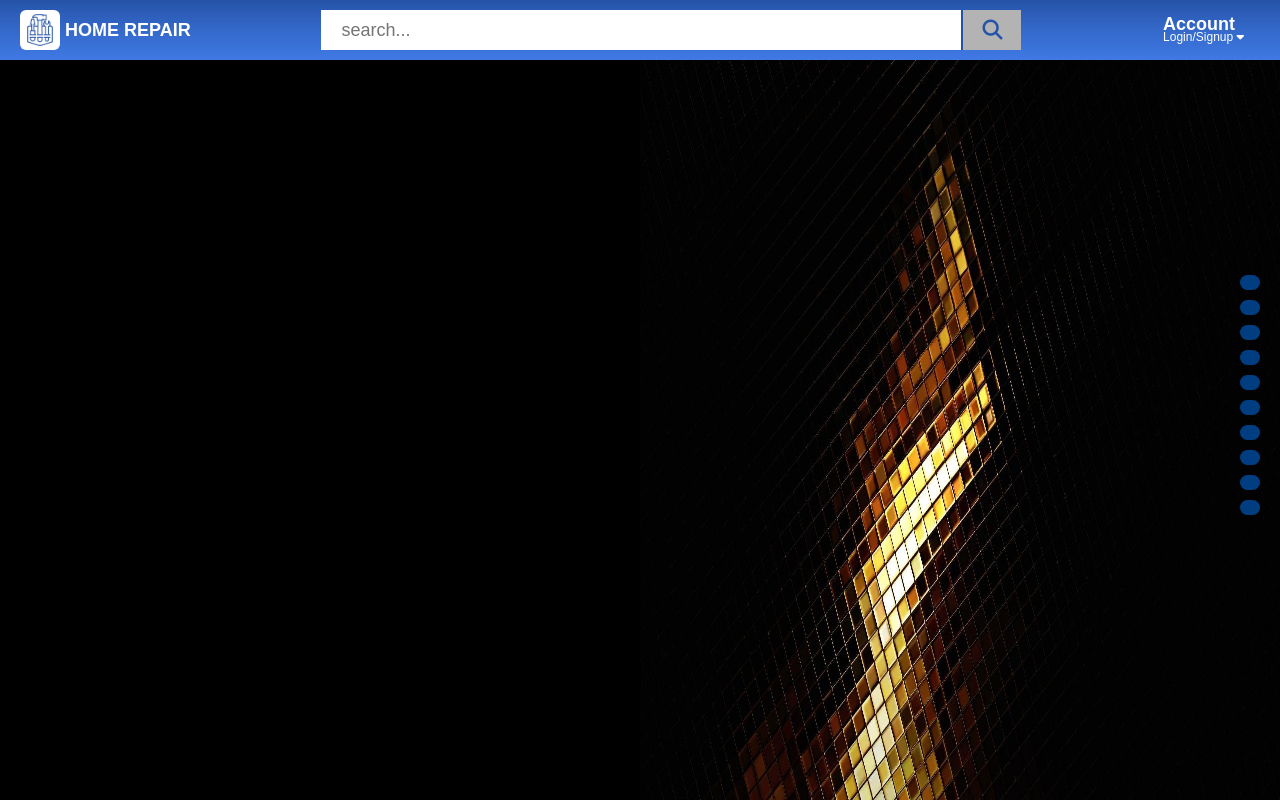
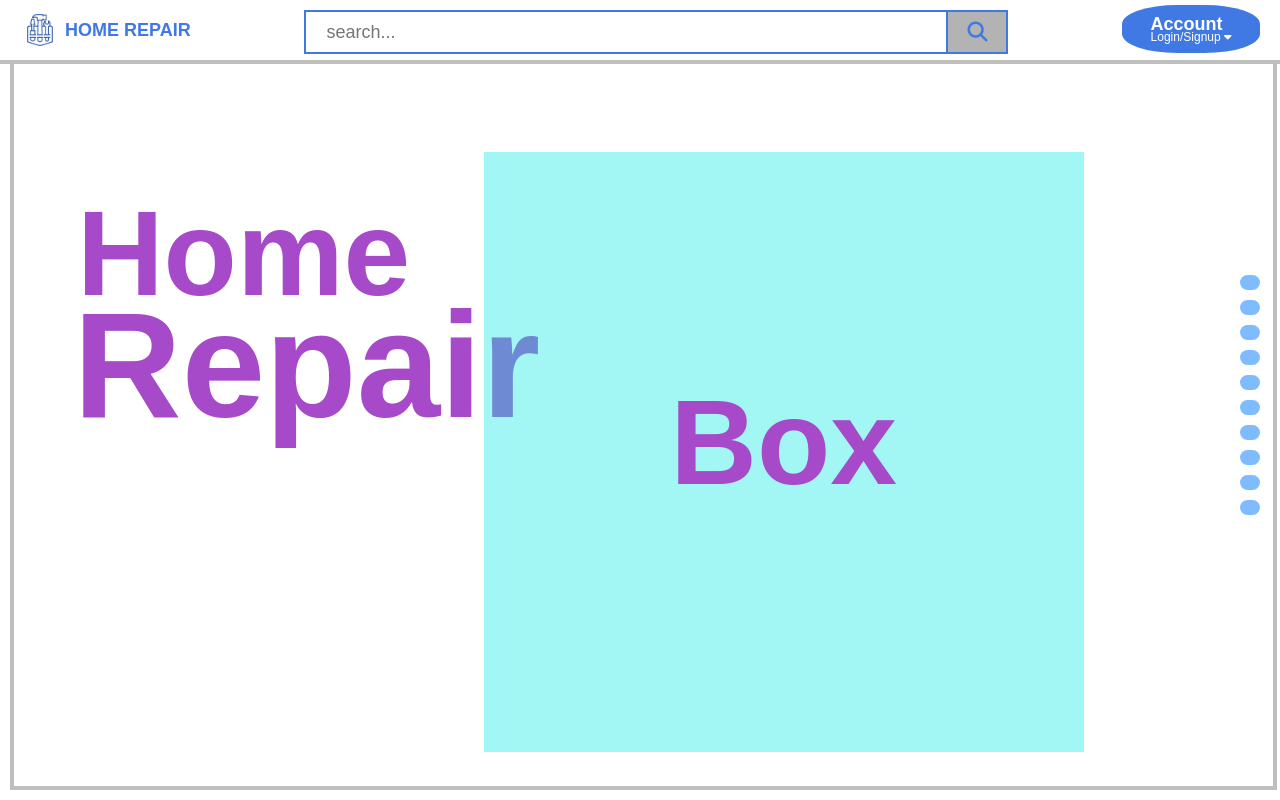
Before and after one commit to TeddyRoche/Home-Repair-Website, a plain HTML site: page index.html in a window 1280 px wide. Shown: the top 800 px of the page. Drawn offline with Linux system fonts and the light colour scheme.

Commit message:
Updates 2

```diff
--- a/index.html
+++ b/index.html
@@ -51,7 +51,11 @@
     <!--
         Nav Menu
     -->
-    <div class="Home"></div>
+    <div class="Home">
+      <h1>Home<br><h2>Repair</h2></h1>
+      <div class="box"><h1>Box</h1></div>
+    </div>
+
     <div class="sections"></div>
 
     <div class="scroll-buttons"></div>
--- a/script.js
+++ b/script.js
@@ -30,12 +30,7 @@ let alternatingClasstwo = 'three'; // Initialize the alternating class
 sectionNames.forEach(sectionName => {
     if (sectionName !== "Home") {
     const sectionClassName = sectionName.replace(/\s+/g, '-').toLowerCase();
-    const cssRule = `
-        .${sectionClassName} {
-            background-color: ${getRandomColor()};
-        }
-    `;
-    styleSheet.insertRule(cssRule, styleSheet.cssRules.length);
+
 
 
 
@@ -76,8 +71,6 @@ sectionNames.forEach(sectionName => {
     for (let i = 1; i <= 6; i++) {
         const gridItem = document.createElement('div');
         gridItem.classList.add('grid-item');
-        gridItem.style.backgroundColor = getRandomColor();
-        gridItem.style.border = getRandomColor();
         gridItem.style.borderWidth = '2px';
         gridItem.style.borderStyle = 'solid';
 
@@ -115,16 +108,6 @@ function setBackgroundImage(sectionElement, sectionName) {
     const imageName = sectionName.toLowerCase().replace(/\s+/g, '-');
     const imageUrl = `images/${imageName}.jpg`; // Adjust the path to your images folder
     sectionElement.style.backgroundImage = `url('${imageUrl}')`;
-}
-
-// Random Color-------------------------------------------------------------------------
-function getRandomColor() {
-    const letters = '0123456789ABCDEF';
-    let color = '#';
-    for (let i = 0; i < 6; i++) {
-        color += letters[Math.floor(Math.random() * 16)];
-    }
-    return color;
 }
 
 //Side Menu-------------------------------------------------------------------------------------
--- a/styles.css
+++ b/styles.css
@@ -6,7 +6,8 @@ body {
     height: 100%;
     margin: 0;
     padding: 0;
-}
+  background-color: white;
+  }
 *{
     margin: 0;
     padding: 0;
@@ -21,9 +22,10 @@ body {
   Nav Bar ----------------------------------------------------------------------------------------
   */
    .NAV {
-    position: fixed;
+    position: absolute;
     z-index: 2;
     width: 100%;
+    border-bottom: 4px solid #bebebe;
   }
    .logo {
     text-align: center;
@@ -42,7 +44,7 @@ body {
     padding-top: 10px;
     font-size: 18px;
     text-transform: uppercase;
-    color: white;
+    color: #4079e4;
   }
    header a {
     text-decoration: none;
@@ -50,7 +52,7 @@ body {
    header {
     z-index: 5;
     padding: 0 20px;
-    background: linear-gradient(to bottom, #2553a8, #3469ca, #4079e4);
+    background: white;
     height: 60px;
     display: flex;
     justify-content: space-between;
@@ -66,18 +68,21 @@ body {
   }
    ul {
     list-style: none;
-    height: 100%;
+    height: 80%;
+    width: 100%;
     display: flex;
     align-items: center;
     justify-content: space-around;
     margin-right: 15px;
-    margin-top: -4px;
-    padding-bottom: 35px;
-    padding-top: 25px;
+    margin-top: 5px;
+    padding-bottom: 25px;
+    padding: 5px 20px 20px 10px;
+    background-color: #4079e4;
+    border-radius: 40%;
   }
    ul a {
     text-align: center;
-    color: rgb(255, 255, 255);
+    color: white;
     font-size: 18px;
     font-weight: bold;
   }
@@ -163,6 +168,7 @@ Search Bar ---------------------------------------------------------------------
 }
  .search_wrap{
   margin-top: 10px;
+  border: 2px solid #4079e4;
 }
  .search_wrap .search_box{
 	position: relative;
@@ -186,7 +192,7 @@ Search Bar ---------------------------------------------------------------------
 	background: #b3b3b3;
 	z-index: 1;
 	cursor: pointer;
-  border-left: 2px solid #2553A8FF;
+  border-left: 2px solid #4079e4;
 }
  .search_wrap .search_box .btn:hover{
 	background: #888888;
@@ -197,7 +203,7 @@ Search Bar ---------------------------------------------------------------------
 	top: 50%;
 	left: 50%;
 	transform: translate(-50%,-50%);
-	color: #2553A8FF;
+	color: #4079e4;
 	font-size: 20px;
 }
 /*
@@ -279,22 +285,49 @@ Search Bar ---------------------------------------------------------------------
     opacity: 100%;
 }
 .Home{
-  width: 100vw;
+    width: 99vw;
     height: 100vh;
     scroll-snap-align: start;
     display: flex;
-    align-items: center;
-    justify-content: center;
+    align-items: top;
+    justify-content: left;
     font-size: 24px;
-    color: white;
+    color: #a64ac9;
     opacity: 100;
     transition: opacity 1s ease;
     position: relative;
-    background-color: black;
-    background-image: url('Images/Home.jpg');
-    background-repeat: no-repeat;
-    background-size: 50% 100%;
-    background-position: right;
+    border: 4px solid #bebebe;
+    left: 10px;
+    right: 10px;
+    bottom: 10px;
+  }
+  .box{
+    background-color: rgb(23, 233, 224, 0.4);
+    width: 600px;
+    height: 600px;
+    position: absolute;
+    right: 15%;
+    top: 20%;
+    font-size: 100px;
+  }
+  .box h1{
+    color: #a64ac9;
+    position: absolute;
+    text-align: center;
+    left: 26%;
+    line-height: 200px;
+    opacity: 150%;
+  }
+.Home h1{
+  font-size: 120px;
+  padding-left: 5%;
+  padding-top: 190px;
+}
+.Home h2{
+  font-size: 150px;
+  margin-top: 285px;
+  margin-left: -337px;
+  color: #a64ac9;
 }
 .section {
     width: 100vw;
```
Also changed, not shown: Images/Home.jpg (deleted), Images/Home.png (added).
